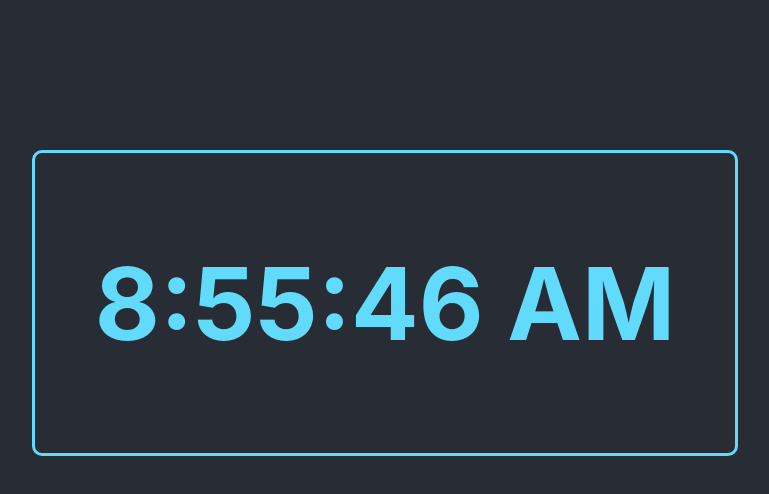
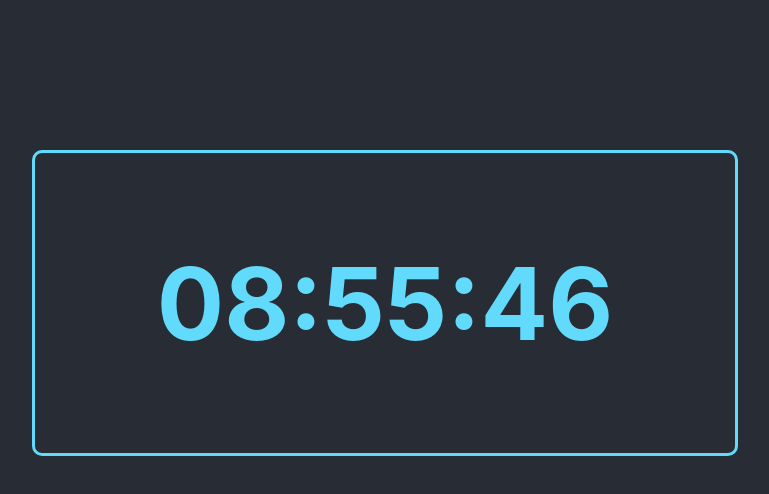
Before and after one commit to puerchik/clock, a React (Create React App) app: page / in a window 1280 px wide. Shown: the top 494 px of the page, without its empty margins (255-1024 px from the left). Built offline with nearby package versions, Linux system fonts and the light colour scheme.

Commit message:
refactoring

```diff
--- a/src/App.tsx
+++ b/src/App.tsx
@@ -2,6 +2,9 @@ import React, { useEffect, useState } from 'react';
 import './App.css';
 
 function App() {
+
+  const displayFormatting = (num: number) => num < 10 ? "0" + num : num;
+
   const [time, setTime] = useState(new Date())
 
   useEffect(() => {
@@ -13,7 +16,9 @@ function App() {
   return (
     <div className="App">
       <div className="clockWrapper">
-        <span className='time'>{time.toLocaleTimeString()}</span>
+        <span className='time'>
+          {`${displayFormatting(time.getHours())}:${displayFormatting(time.getMinutes())}:${displayFormatting(time.getSeconds())}`}
+        </span>
       </div>
     </div>
   );
```
